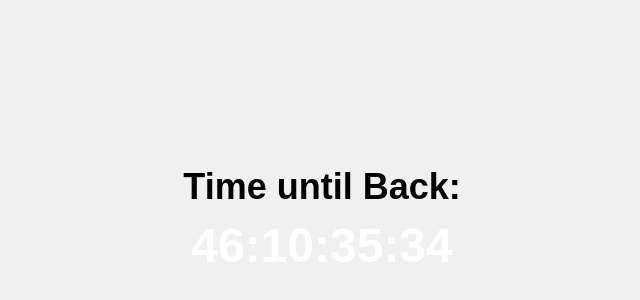
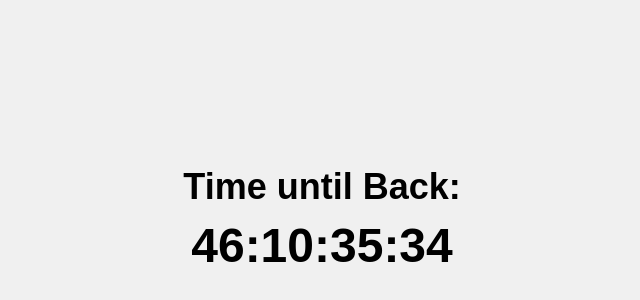
Before and after one commit to Levijaeger160/Notion, a plain HTML site: page countdown.html in a window 1280 px wide. Shown: the part 186-486 px from the top of the page, without its empty margins (318-958 px from the left). Drawn offline with Linux system fonts and the light colour scheme.

Commit message:
Update countdown.html

```diff
--- a/countdown.html
+++ b/countdown.html
@@ -23,7 +23,7 @@
         .countdown {
             font-size: 48px;
             font-weight: bold;
-            color: #ffffff; /* A bit of color for the countdown */
+            color: #000000; /* A bit of color for the countdown */
         }
     </style>
 </head>
```
